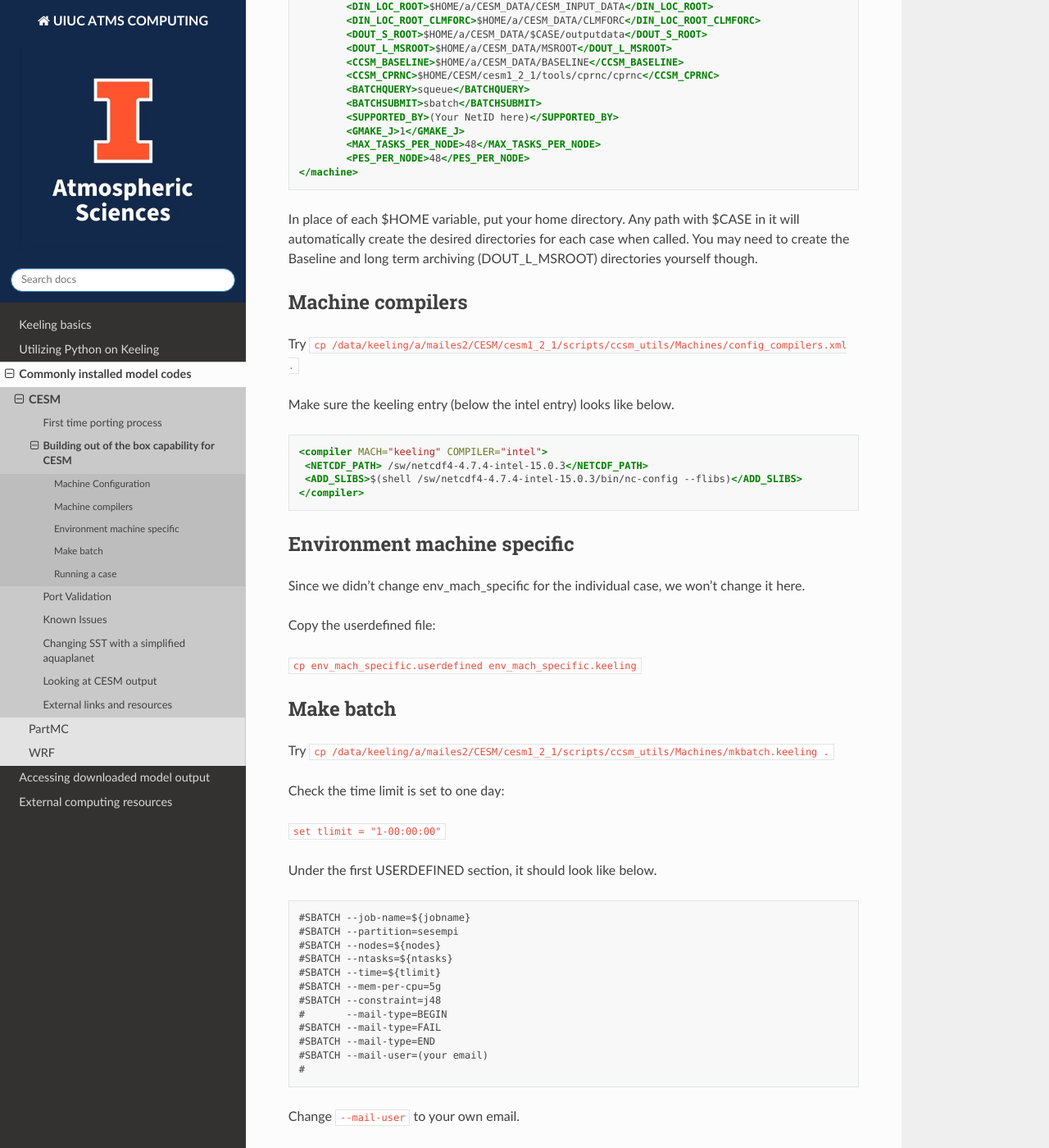
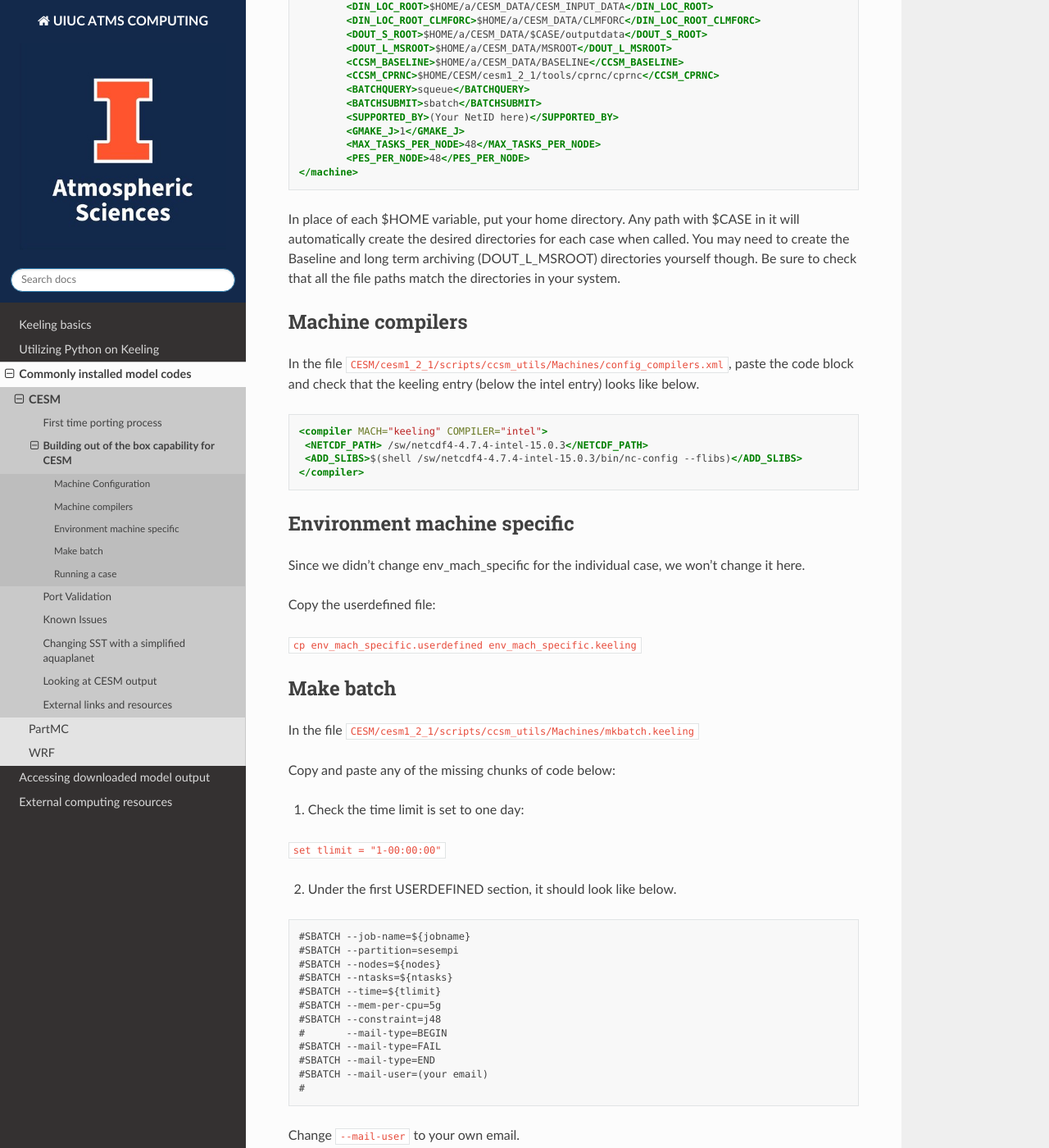
Before and after one commit to atmsillinois/uiuc-atmos-computing, a Sphinx documentation site: the page built from docs/source/cesm/out_of_box_cesm.rst, in a window 1280 px wide and 1400 px high, scrolled down 948 px. Shown: the whole window at 82% size. Built offline with Sphinx 7.4.7 and the Read the Docs theme 2.0.0, drawn with Linux system fonts in a browser that asks for light colours; some of the changed text lies outside the part shown.

Commit message:
Updated documentation for building out of box capability for CESM on keeling. (#13)
* Add files via upload

* Add files via upload

Updated out of box capability page for CESM:
Removed cp commands from inaccessible directory
Copy-paste instructions for important code blocks

* Update out_of_box_cesm.rst

Changed method of updating configuration files for Machines and Compilers to copy and paste code blocks.
Previous directory was not accessible to copy from.
Instructions to check file paths for config_machines.xml

```diff
--- a/docs/source/cesm/out_of_box_cesm.rst
+++ b/docs/source/cesm/out_of_box_cesm.rst
@@ -12,7 +12,7 @@
 Here, specifications, compilers, and other configurations for various machines at places
 like NCAR are located. We will need to replicate these conditions for keeling.
 
-Try ``cp /data/keeling/a/mailes2/CESM/cesm1_2_1/scripts/ccsm_utils/Machines/config_machines.xml .`` and edit $HOME to your home directory in the following entries:
+Navigate to the file ``/CESM/cesm1_2_1/scripts/ccsm_utils/Machines/config_machines.xml`` and edit $HOME to your home directory in the following entries:
 
 * RUNDIR
 * EXEROOT
@@ -52,13 +52,12 @@
 In place of each $HOME variable, put your home directory. Any path with $CASE in it will
 automatically create the desired directories for each case when called. You may need to
 create the Baseline and long term archiving (DOUT_L_MSROOT) directories yourself
-though.
+though. Be sure to check that all the file paths match the directories in your system.
 
 Machine compilers
 =================
-Try ``cp /data/keeling/a/mailes2/CESM/cesm1_2_1/scripts/ccsm_utils/Machines/config_compilers.xml .``
-
-Make sure the keeling entry (below the intel entry) looks like below.
+In the file ``CESM/cesm1_2_1/scripts/ccsm_utils/Machines/config_compilers.xml``,
+paste the code block and check that the keeling entry (below the intel entry) looks like below.
 
 .. code-block:: xml
 
@@ -78,13 +77,15 @@
 
 Make batch
 ============
-Try ``cp /data/keeling/a/mailes2/CESM/cesm1_2_1/scripts/ccsm_utils/Machines/mkbatch.keeling .``
+In the file ``CESM/cesm1_2_1/scripts/ccsm_utils/Machines/mkbatch.keeling``
 
-Check the time limit is set to one day:
+Copy and paste any of the missing chunks of code below:
+
+1. Check the time limit is set to one day:
 
 ``set tlimit = "1-00:00:00"``
 
-Under the first USERDEFINED section, it should look like below.
+2. Under the first USERDEFINED section, it should look like below.
 
 .. code-block:: xml
 
```
Also changed, not shown: other parts of docs/source/cesm/out_of_box_cesm.rst (+4 -4 lines).
